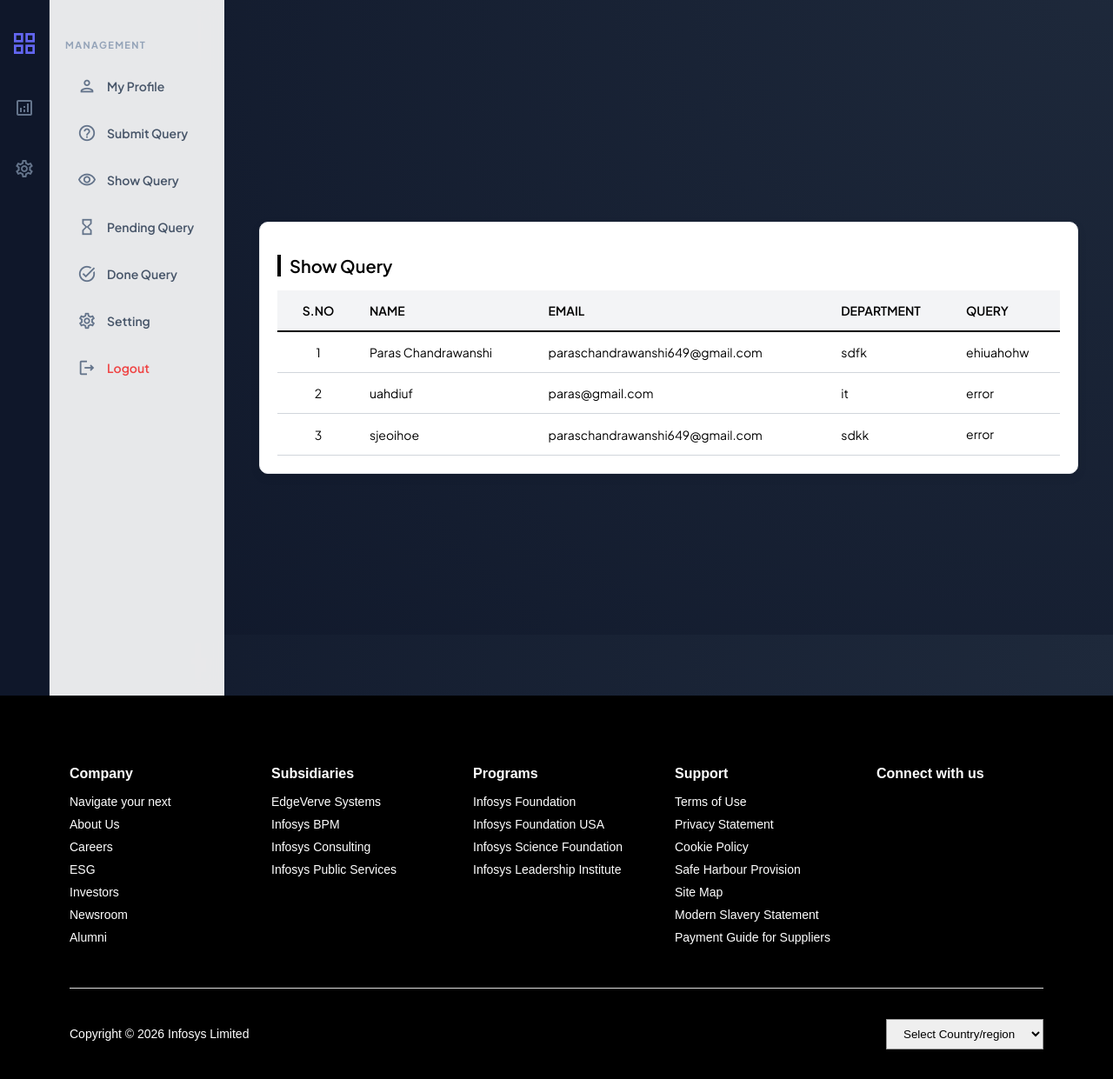
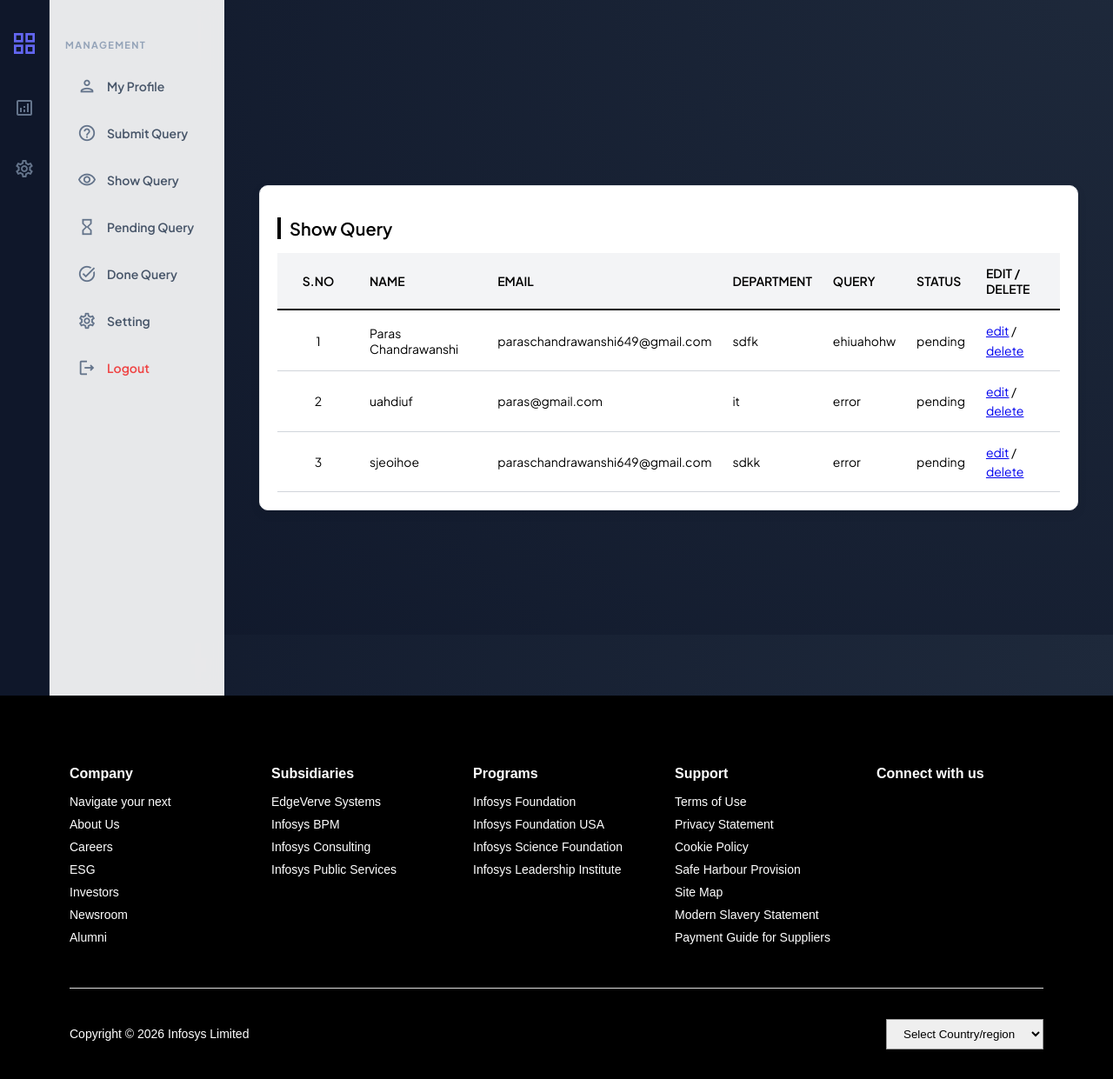
Before and after one commit to paras01-patel/inforys, a Django app: page /show_q/ in a window 1280 px wide. Shown: the part 70-1311 px from the top of the page at 87% size. Run offline with Django 5.2, Linux system fonts and the light colour scheme; data comes from the database, SQL or seed files in the repository; both versions use the stored data as it was after the commit.

Commit message:
create and delete

```diff
--- a/project/app/templates/userpanel.html
+++ b/project/app/templates/userpanel.html
@@ -344,7 +344,7 @@
             Show Query
         </a>
 
-        <a href="#" class="action-item">
+        <a href="{% url 'pending_q' %}" class="action-item">
             <span class="material-icons-outlined">hourglass_empty</span>
             Pending Query
         </a>
@@ -373,7 +373,7 @@
         <div class="form-card">
             <h2>Query</h2>
 
-            <form action="" method="POST">
+            <form method="POST">
                 {% csrf_token %}
 
                 <div class="form-group">
@@ -400,7 +400,7 @@
             </form>
         </div>
 
-        {% elif show_q %}
+        {% elif data1 %}
         <!-- SHOW QUERY TABLE -->
         <div class="form-cardd" style="max-width:100%;">
             <h2>Show Query</h2>
@@ -413,31 +413,68 @@
                         <th>Email</th>
                         <th>Department</th>
                         <th>Query</th>
-                        <!-- <th><a>EDIT</a></th> -->
+                        <th>Status</th>
+                        <th>EDIT / DELETE</th>
                     </tr>
                 </thead>
+
                 <tbody>
-                    {% for i in show_q %}
+                    {% for i in data1 %}
                     <tr>
                         <td>{{ forloop.counter }}</td>
                         <td>{{ i.name }}</td>
                         <td>{{ i.email }}</td>
                         <td>{{ i.department }}</td>
                         <td>{{ i.query }}</td>
+                        <td>{{ i.status }}</td>
+                        <td>
+                            <a href="{% url 'edit' pk=i.id %}">edit</a> /
+                            <a href="{% url 'delete' pk=i.id %}">delete</a>
+                        </td>
                     </tr>
                     {% empty %}
                     <tr>
-                        <td colspan="5" style="text-align:center;">No Query Found</td>
+                        <td colspan="7" style="text-align:center;">No Query Found</td>
                     </tr>
                     {% endfor %}
                 </tbody>
             </table>
         </div>
 
+        {% elif pending_q %}
+        <!-- PENDING QUERY FORM -->
+        <div class="form-card">
+            <h2>Pending Query</h2>
+
+            <form method="POST">
+                {% csrf_token %}
+
+                <div class="form-group">
+                    <label>Name</label>
+                    <input type="text" value={{ data1.name }}" readonly>
+                </div>
+
+                <div class="form-group">
+                    <label>Email</label>
+                    <input type="email" value="{{ data1.email }}" readonly>
+                </div>
+
+                <div class="form-group">
+                    <label>Department</label>
+                    <input type="text" value="{{ data1.department }}" readonly>
+                </div>
+
+                <div class="form-group">
+                    <label>Query</label>
+                    <input type="text" value="{{ data1.query }}" readonly>
+                </div>
+                <button type="submit" class="btn-submit">Submit</button>
+
+            </form>
+        </div>
+
         {% endif %}
 
     </main>
-
 </div>
-
 {% endblock content %}
--- a/project/app/views.py
+++ b/project/app/views.py
@@ -116,7 +116,7 @@ def submit_q(req):
 
 def show_q(req):
     data1=querys.objects.all()
-    return render(req,'userpanel.html',{'show_q':data1})
+    return render(req,'userpanel.html',{'show_q':True,'data1':data1})
 
 
 
@@ -128,3 +128,19 @@ def all_q(req):
 
 def pending(req):
     return render(req,'userpanel.html',{'pending':True})
+
+
+def pending_q(req):
+    return render(req,"userpanel.html",{'pending_q':True})
+
+
+
+def edit(req,pk):
+    data=querys.objects.filter(id=pk)
+    return render(req,"userpanel.html",{'pending_q':True,'data':data})
+
+
+def delete(req,pk):
+    data=querys.objects.filter(id=pk)
+    data.delete()
+    return render(req,'userpanel.html',{'show_q':True ,'data':data})
--- a/project/project/urls.py
+++ b/project/project/urls.py
@@ -39,6 +39,12 @@ urlpatterns = [
     path('show_q/',views.show_q,name='show_q'),
     path('all_q/',views.all_q,name='all_q'),
     path('pending/',views.pending,name='pending'),
+    path('pending_q/',views.pending_q,name='pending_q'),
+    path('edit/<int:pk>',views.edit,name='edit'),
+    path('delete/<int:pk>',views.delete,name='delete')
+
+
+
 
 
 
```
Also changed, not shown: project/db.sqlite3.
